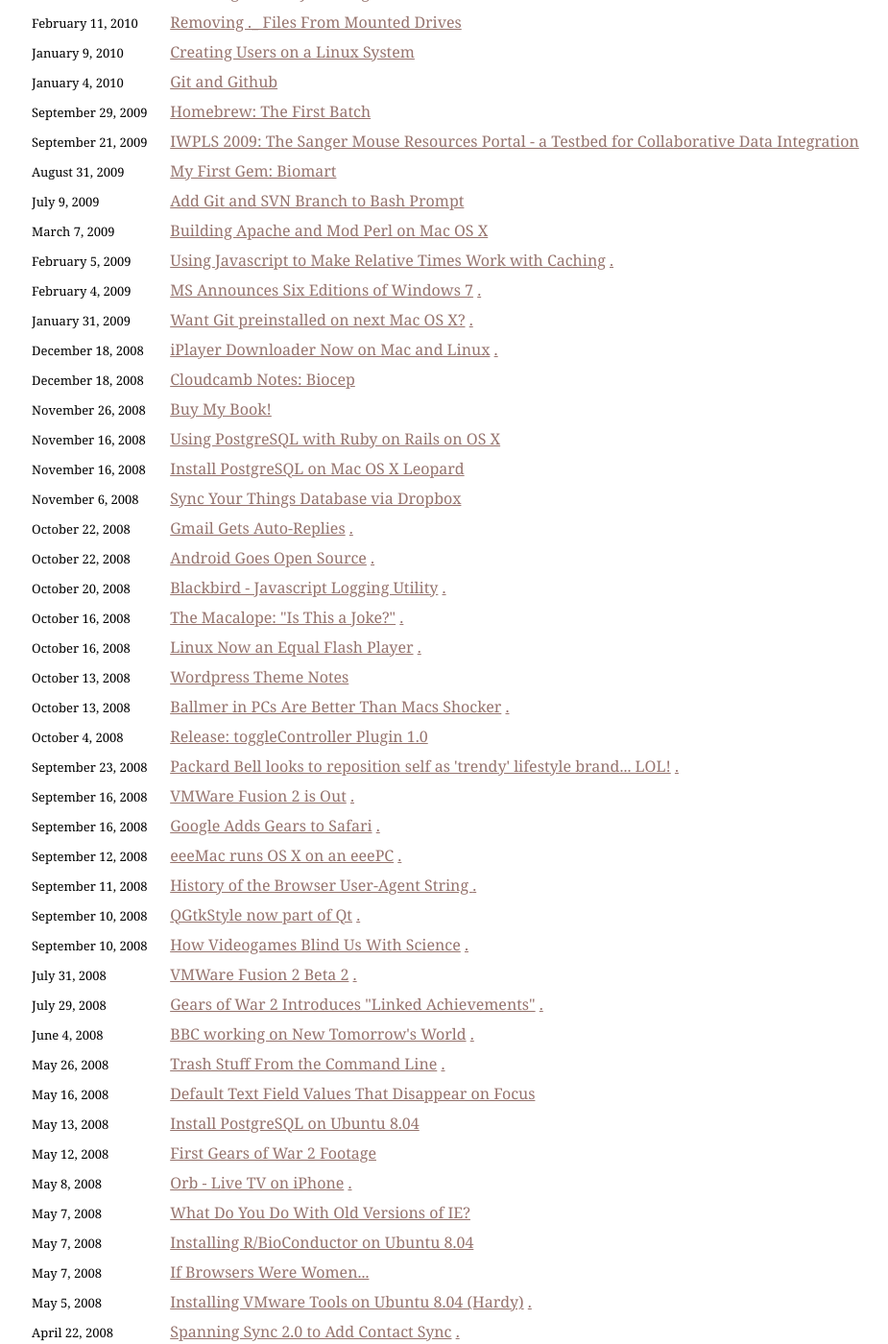
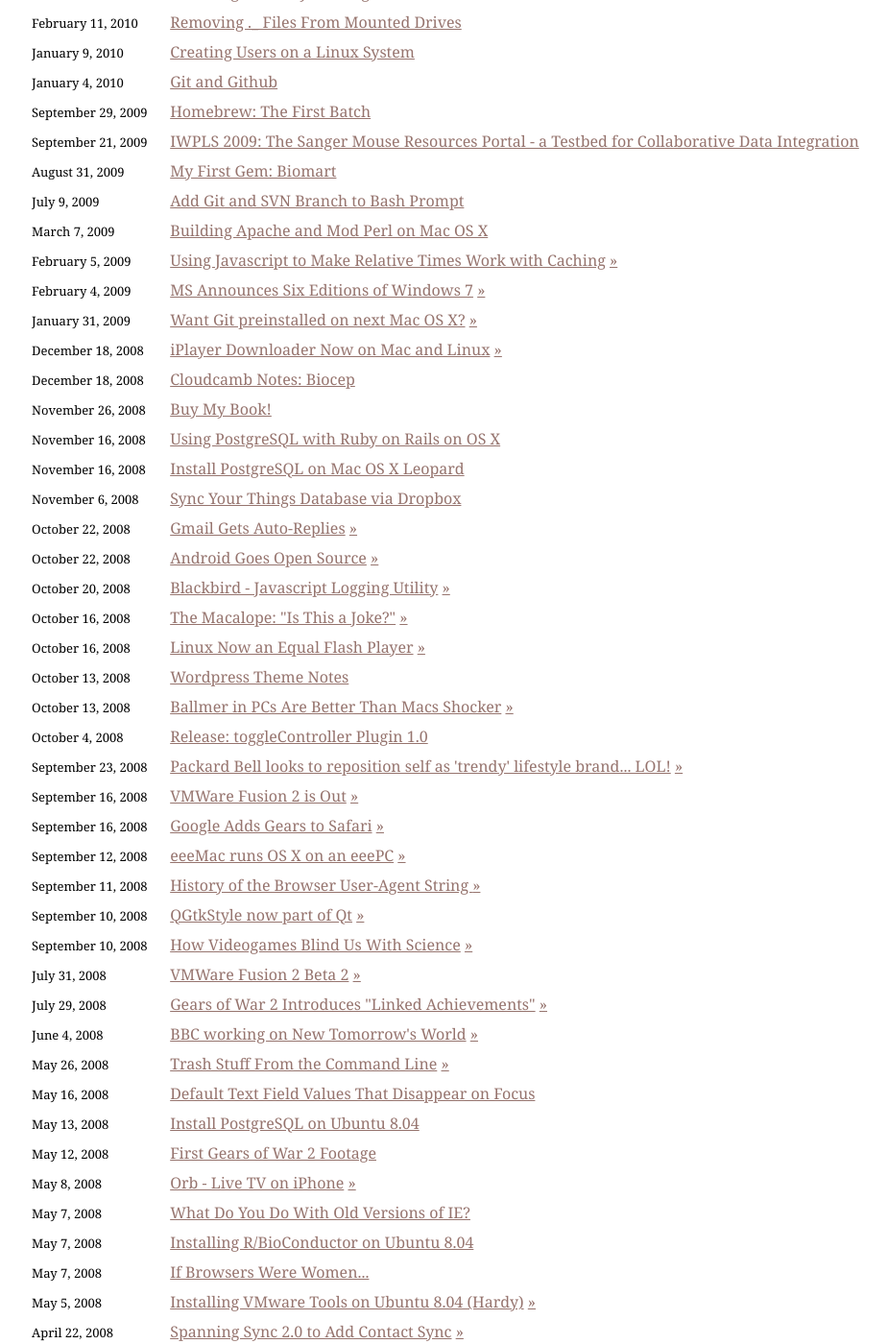
Before and after one commit to dazoakley/hocuspokus.net, a Jekyll site: the page built from index.html, in a window 1280 px wide and 1400 px high, scrolled down 499 px. Shown: the whole window at 96% size, without its empty margins (159-1084 px from the left). Built offline with Jekyll 4.4.1, drawn with Linux system fonts in a browser that asks for light colours; some web fonts are replaced; Markdown is read by kramdown in place of the engine named in the settings; comment, search, counter and statistics services are not loaded; some of the changed text lies outside the part shown.

Commit message:
"Permanent link", not "Permalink"

```diff
--- a/_includes/related.html
+++ b/_includes/related.html
@@ -2,8 +2,8 @@
   <span class='date'>{{ post.date | date: '%B %e, %Y' }}</span>
   {% if post.linkblog.size > 0 %}
     <a href='{{ post.linkblog }}' class='linkblog'>{{ post.title }}</a>
-    <a href='{{ post.url }}' class='linkblog-permalink'>.</a>
+    <a href='{{ post.url }}' title="Permanent link to '{{ post.title }}'" class='permalink linkblog-permalink'>&#187;</a>
   {% else %}
-    <a href='{{ post.url }}' class='permalink'>{{ post.title }}</a>
+    <a href='{{ post.url }}' title="Permanent link to '{{ post.title }}'" class='permalink'>{{ post.title }}</a>
   {% endif %}
 </li>
--- a/atom.xml
+++ b/atom.xml
@@ -27,7 +27,7 @@
      {{ post.content | xml_escape }}
      {% if post.linkblog.size > 0 %}
      &lt;div&gt;
-       &lt;a title=&quot;Permalink to '{{ post.title | xml_escape }}'&quot; href=&quot;http://hocuspokus.net{{ post.url }}&quot; target=&quot;_blank&quot;&gt;.&lt;/a&gt;
+       &lt;a title=&quot;Permanent link to '{{ post.title | xml_escape }}'&quot; href=&quot;http://hocuspokus.net{{ post.url }}&quot; target=&quot;_blank&quot;&gt;&#187;&lt;/a&gt;
      &lt;/div&gt;
      {% endif %}
    </content>
```
